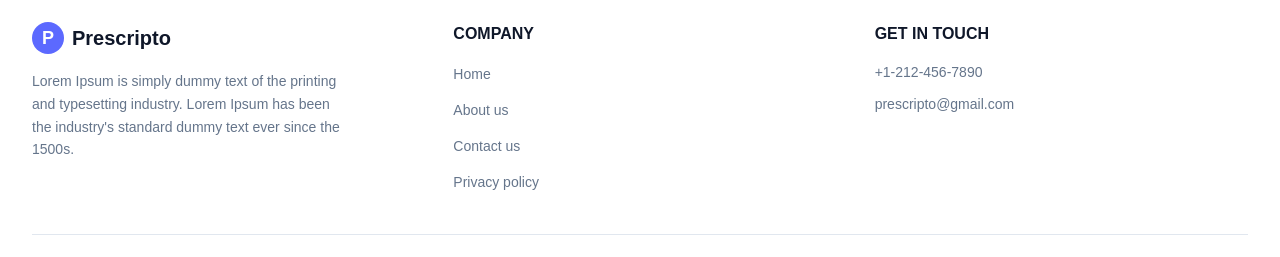
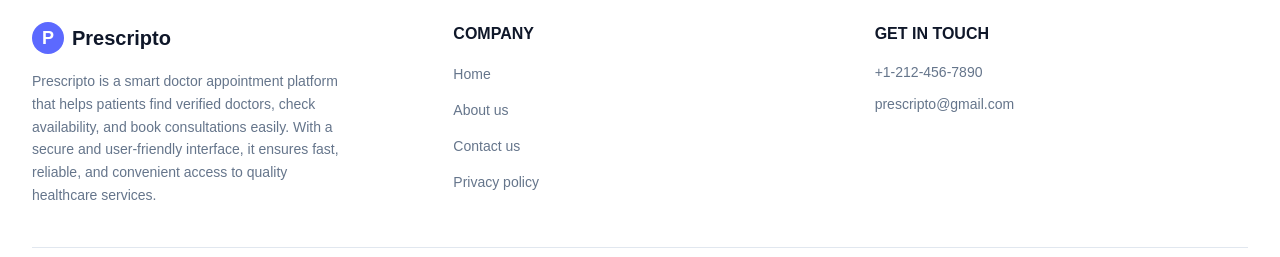
Before and after one commit to OmPathak0999/Doctor-s-Appointment-Web-Application, a React (Vite) app: page / in a window 1280 px wide. Shown: the part 2380-2637 px from the top of the page. Built offline with nearby package versions, Linux system fonts and the light colour scheme; the HTML template or start-up script is replaced by a standard one.

Commit message:
Update footer description for Prescripto

```diff
--- a/src/components/Footer.tsx
+++ b/src/components/Footer.tsx
@@ -14,7 +14,7 @@ const Footer = () => {
               <span className="text-xl font-bold text-foreground">Prescripto</span>
             </Link>
             <p className="text-muted-foreground text-sm leading-relaxed max-w-xs">
-              Lorem Ipsum is simply dummy text of the printing and typesetting industry. Lorem Ipsum has been the industry's standard dummy text ever since the 1500s.
+Prescripto is a smart doctor appointment platform that helps patients find verified doctors, check availability, and book consultations easily. With a secure and user-friendly interface, it ensures fast, reliable, and convenient access to quality healthcare services.
             </p>
           </div>
 
```
